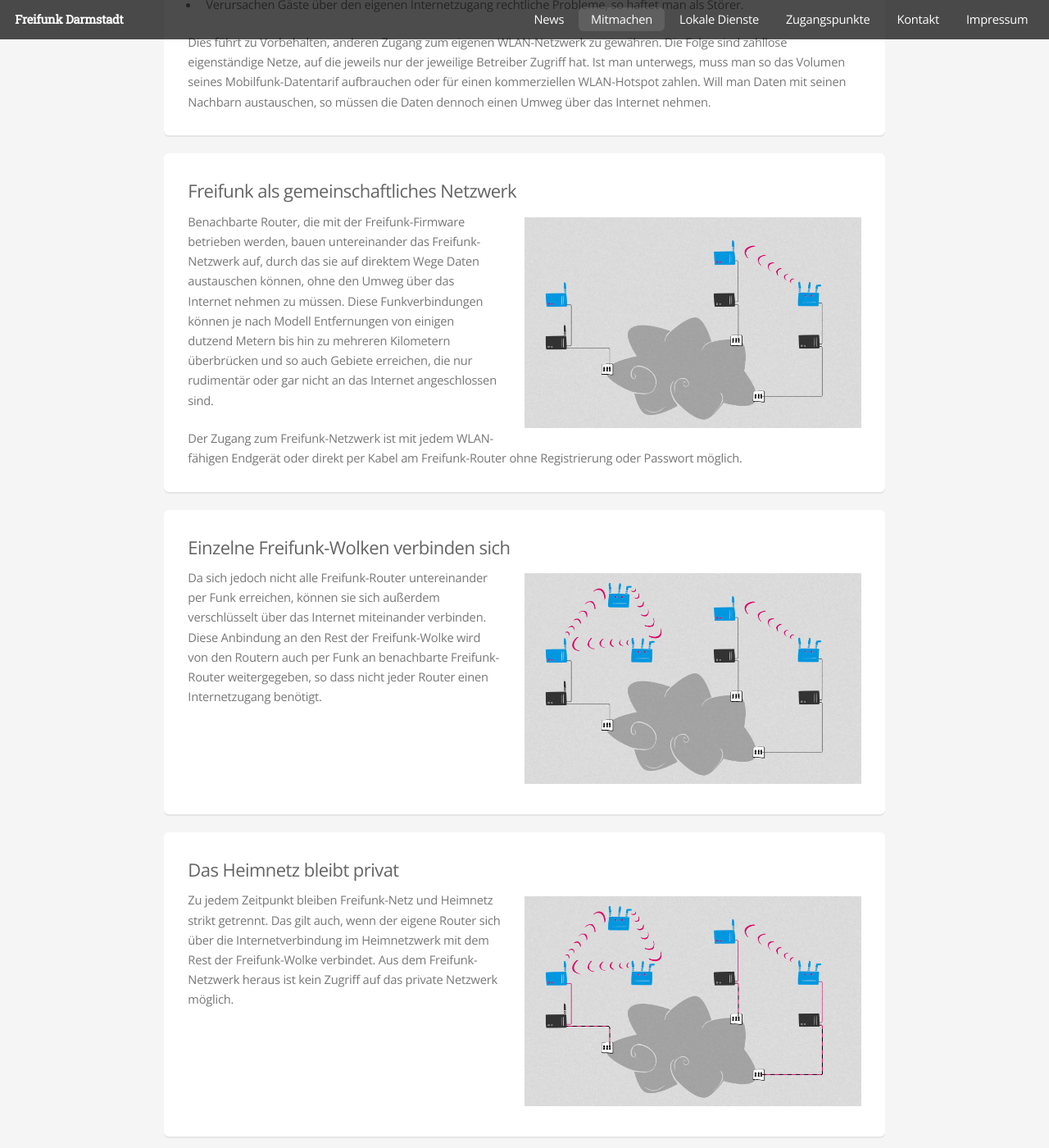
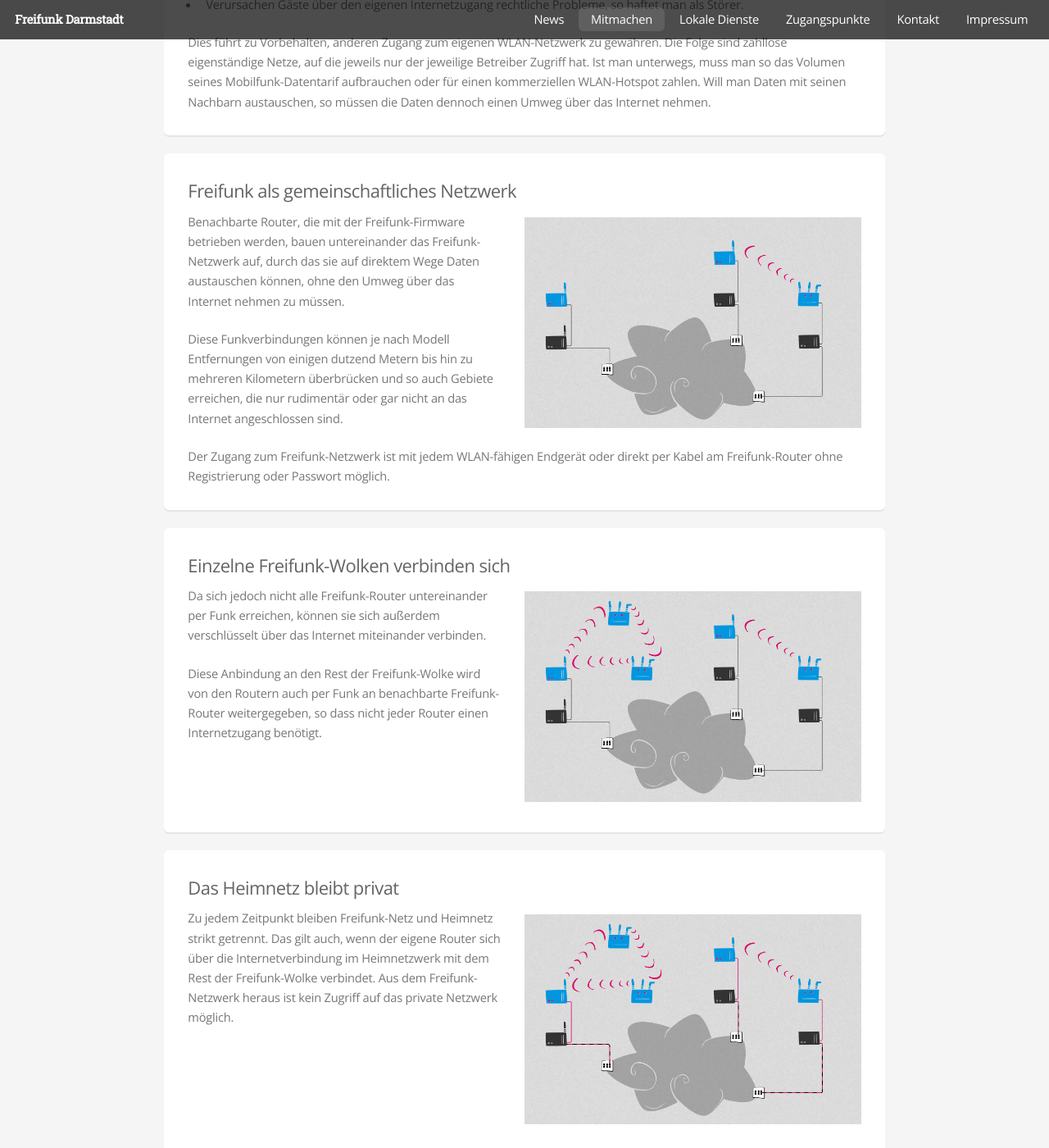
Before and after one commit to mdrenger/darmstadt.freifunk.net, a Jekyll site: the page built from pages/mitmachen/wie_funktioniert_freifunk.md, in a window 1280 px wide and 1400 px high, scrolled down 531 px. Shown: the whole window at 82% size. Built offline with Jekyll 4.4.1, drawn with Linux system fonts in a browser that asks for light colours; some of the changed text lies outside the part shown.

Commit message:
split paragraphs into more readable text blocks

```diff
--- a/pages/mitmachen/wie_funktioniert_freifunk.md
+++ b/pages/mitmachen/wie_funktioniert_freifunk.md
@@ -23,14 +23,16 @@
 <section class="box">
 	<h3>Freifunk als gemeinschaftliches Netzwerk</h3>
 	<img src="/images/network_2.jpg" class="half-width" />
-	<p>Benachbarte Router, die mit der Freifunk-Firmware betrieben werden, bauen untereinander das Freifunk-Netzwerk auf, durch das sie auf direktem Wege Daten austauschen können, ohne den Umweg über das Internet nehmen zu müssen. Diese Funkverbindungen können je nach Modell Entfernungen von einigen dutzend Metern bis hin zu mehreren Kilometern überbrücken und so auch Gebiete erreichen, die nur rudimentär oder gar nicht an das Internet angeschlossen sind.</p>
+	<p>Benachbarte Router, die mit der Freifunk-Firmware betrieben werden, bauen untereinander das Freifunk-Netzwerk auf, durch das sie auf direktem Wege Daten austauschen können, ohne den Umweg über das Internet nehmen zu müssen.</p>
+	<p>Diese Funkverbindungen können je nach Modell Entfernungen von einigen dutzend Metern bis hin zu mehreren Kilometern überbrücken und so auch Gebiete erreichen, die nur rudimentär oder gar nicht an das Internet angeschlossen sind.</p>
 	<p>Der Zugang zum Freifunk-Netzwerk ist mit jedem WLAN-fähigen Endgerät oder direkt per Kabel am Freifunk-Router ohne Registrierung oder Passwort möglich.</p>
 </section>
 
 <section class="box">
 	<h3>Einzelne Freifunk-Wolken verbinden sich</h3>
 	<img src="/images/network_3.jpg" class="half-width" />
-	<p>Da sich jedoch nicht alle Freifunk-Router untereinander per Funk erreichen, können sie sich außerdem verschlüsselt über das Internet miteinander verbinden. Diese Anbindung an den Rest der Freifunk-Wolke wird von den Routern auch per Funk an benachbarte Freifunk-Router weitergegeben, so dass nicht jeder Router einen Internetzugang benötigt.</p>
+	<p>Da sich jedoch nicht alle Freifunk-Router untereinander per Funk erreichen, können sie sich außerdem verschlüsselt über das Internet miteinander verbinden.</p>
+	<p>Diese Anbindung an den Rest der Freifunk-Wolke wird von den Routern auch per Funk an benachbarte Freifunk-Router weitergegeben, so dass nicht jeder Router einen Internetzugang benötigt.</p>
 </section>
 <section class="box">
 	<h3>Das Heimnetz bleibt privat</h3>
@@ -41,7 +43,8 @@
 <section class="box">
 	<h3>Zugang zum Internet</h3>
 	<img src="/images/network_5.jpg" class="half-width" />
-	<p>Über das Freifunk-Netzwerk steht auch ein Internetzugang zur Verfügung. Dieser erfolgt über eine Reihe von Gateways, welche den Verkehr erst von dort aus ins Internet weiterleiten. Von welchem Freifunker-Router eine Verbindung ins Internet kommt, ist aus dem Internet nicht mehr erkenntlich. Somit lässt sich das Problem der Störerhaftung für Knotenbetreiber vermeiden.</p>
+	<p>Über das Freifunk-Netzwerk steht auch ein Internetzugang zur Verfügung. Dieser erfolgt über eine Reihe von Gateways, welche den Verkehr erst von dort aus ins Internet weiterleiten.</p>
+	<p>Von welchem Freifunker-Router eine Verbindung ins Internet kommt, ist aus dem Internet nicht mehr erkenntlich. Somit lässt sich das Problem der Störerhaftung für Knotenbetreiber vermeiden.</p>
 </section>
 
 <section class="box">
```
